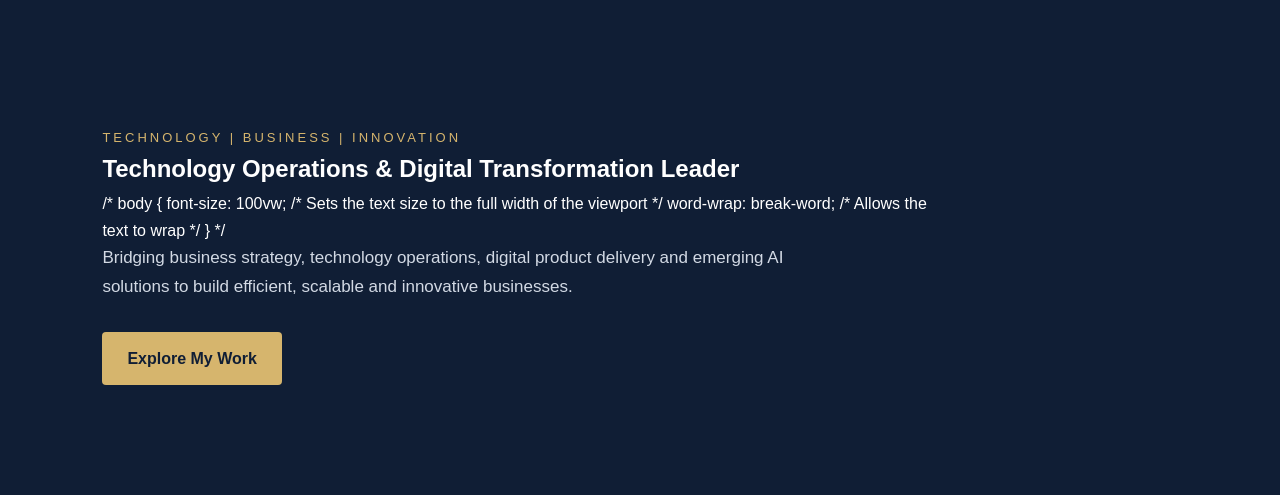
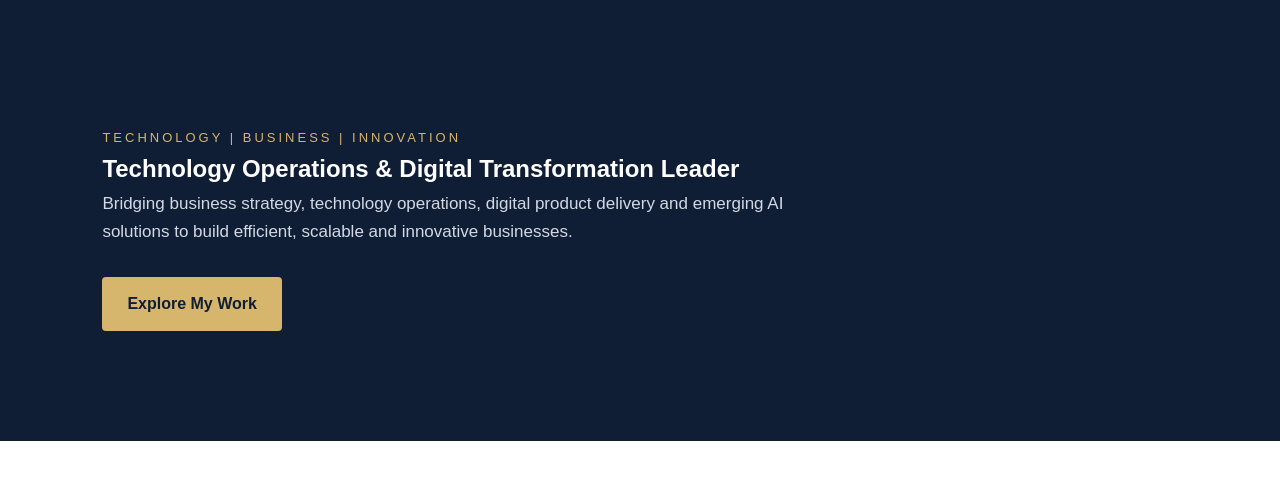
Before and after one commit to StasyEby/portfolio, a plain HTML site: page index.html in a window 1280 px wide. Shown: the part 59-562 px from the top of the page. Drawn offline with Linux system fonts and the light colour scheme.

Commit message:
Update index.html

```diff
--- a/index.html
+++ b/index.html
@@ -205,13 +205,6 @@
 
         <h2>Technology Operations & Digital Transformation Leader</h2>
 
-/*
-body {
-font-size: 100vw; /* Sets the text size to the full width of the viewport */
-word-wrap: break-word; /* Allows the text to wrap */
-}
-*/
-
         <p>
           Bridging business strategy, technology operations, digital product delivery and emerging AI solutions to build efficient, scalable and innovative businesses.
         </p>
```
